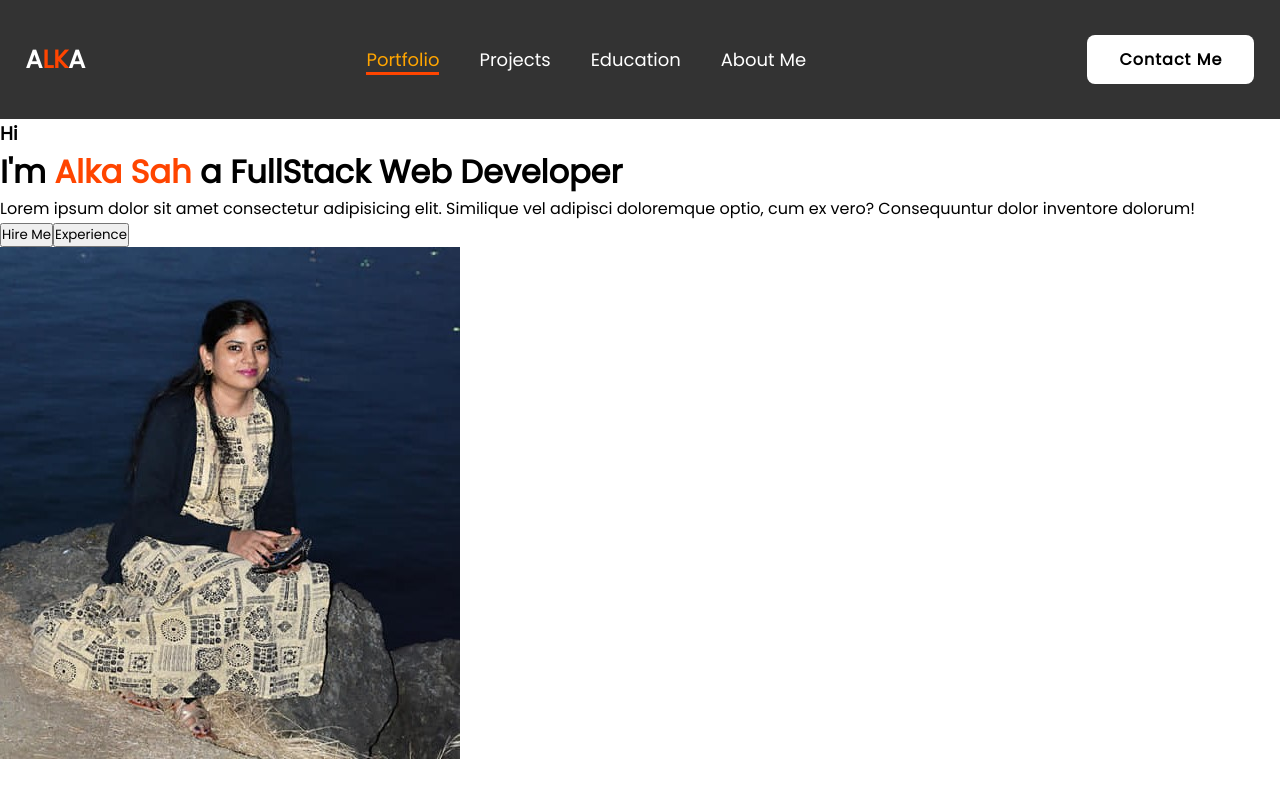
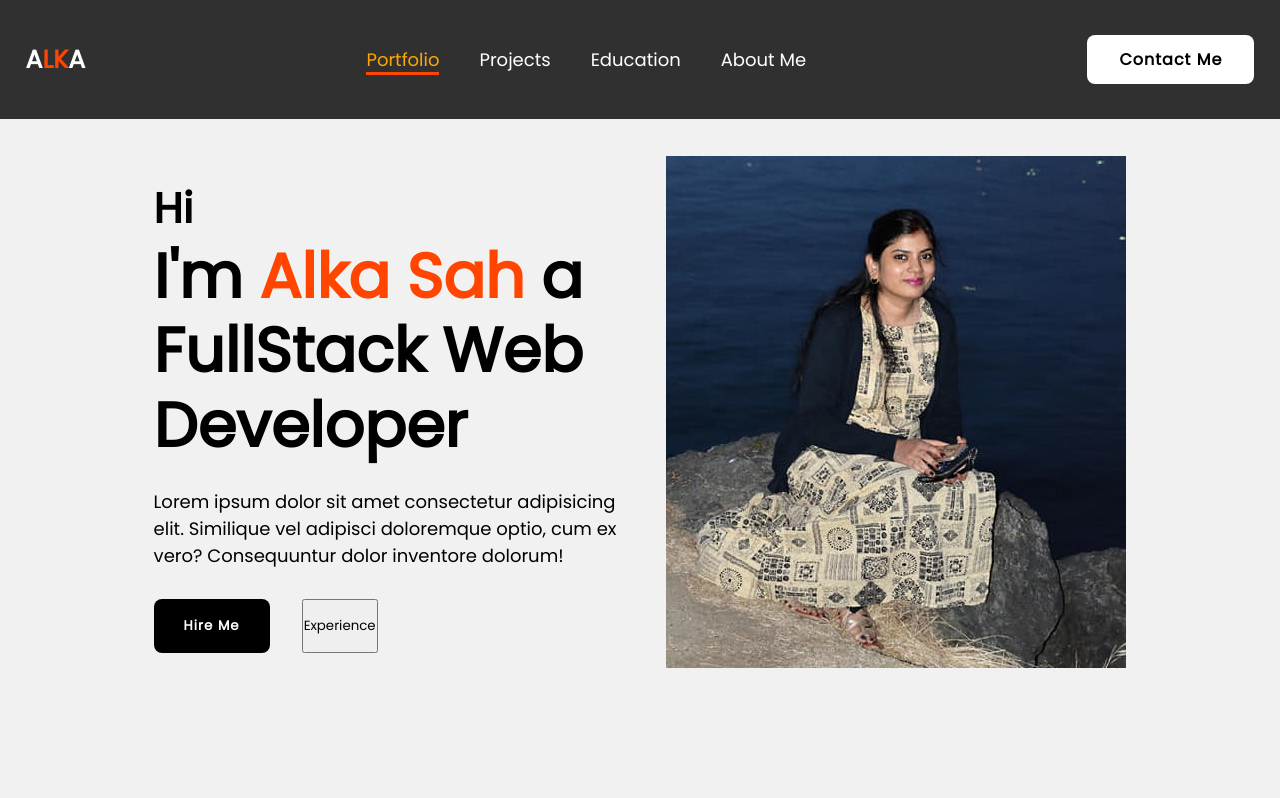
Before and after one commit to alka485/Portfolio_Site, a React (Vite) app: page / in a window 1280 px wide. Built offline with nearby package versions, Linux system fonts and the light colour scheme.

Commit message:
modofication saved

```diff
--- a/src/index.css
+++ b/src/index.css
@@ -19,6 +19,7 @@
     left: 0;
     width: 100%;
     padding: 35px 2%;
+    position:fixed;
 }
 
 .logo {
@@ -69,3 +70,53 @@ span {
     box-shadow: 0 0 25px orangered;
     color: white;
 }
+
+/* Home  */
+.home {
+    background:rgb(241, 241, 241);
+    width: 100%;
+    min-height: 100vh;
+    display: flex;
+    align-items: center;
+    gap: 1em;
+    padding: 30px 12% 0;
+
+}
+.home-content {
+    max-width: 800px;
+}
+.home-content h3 {
+    font-size: 42px;
+}
+.home-content h1 {
+    font-size: 62px;
+    line-height: 1.2;
+}
+.home-content p {
+    font-size: 18px;
+    margin: 25px 0 30px;
+}
+
+.btn-box {
+    width: 345px;
+    display: flex;
+    gap: 2em;
+}
+
+.btn-1 {
+    padding: 15px 28px;
+    background-color: black;
+    color: white;
+    border: 2px solid transparent;
+    border-radius: 8px;
+    letter-spacing: 1px;
+    font-weight: 600;
+    transition: 0.3s ease;
+    cursor: pointer;
+}
+
+.btn-1:hover{
+    background-color: white;
+    color: black;
+    border: 2px solid black;
+}
```
